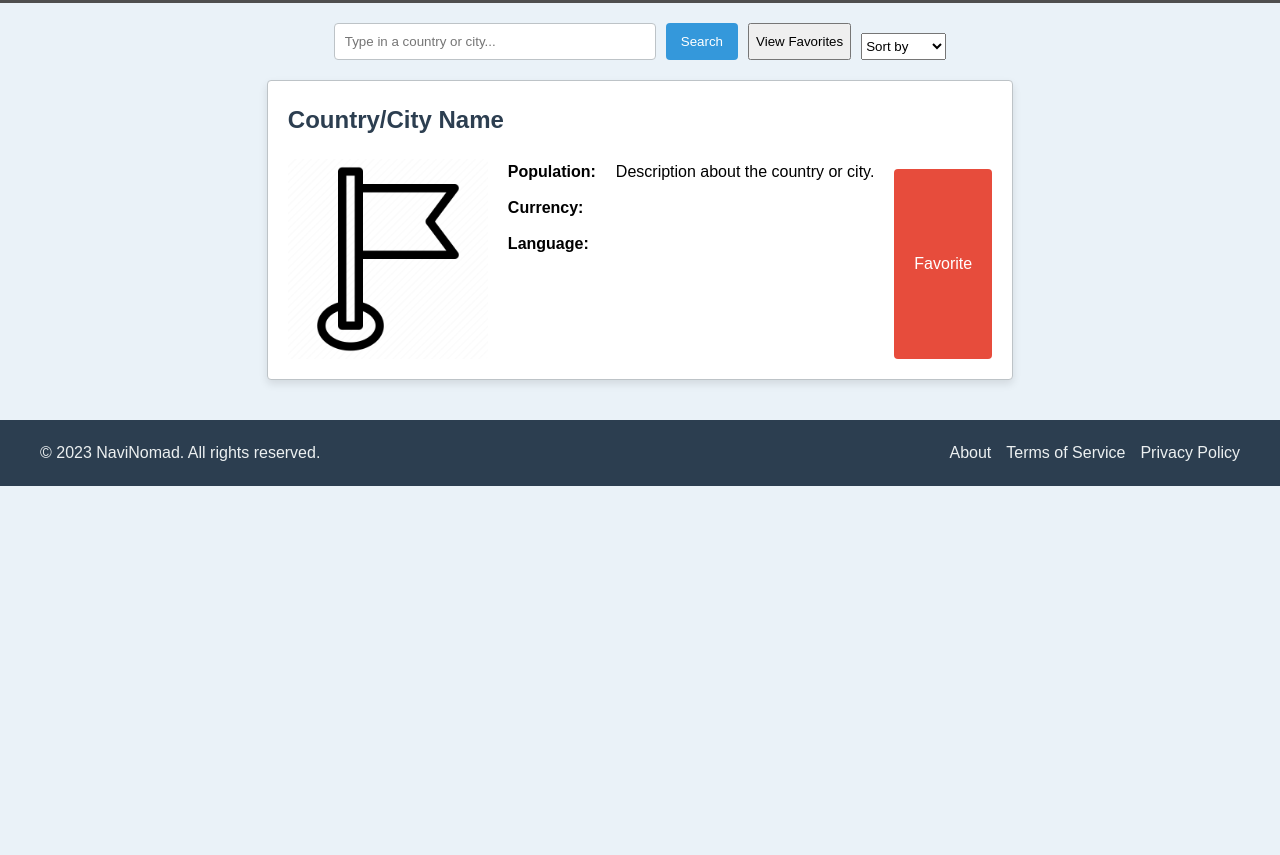
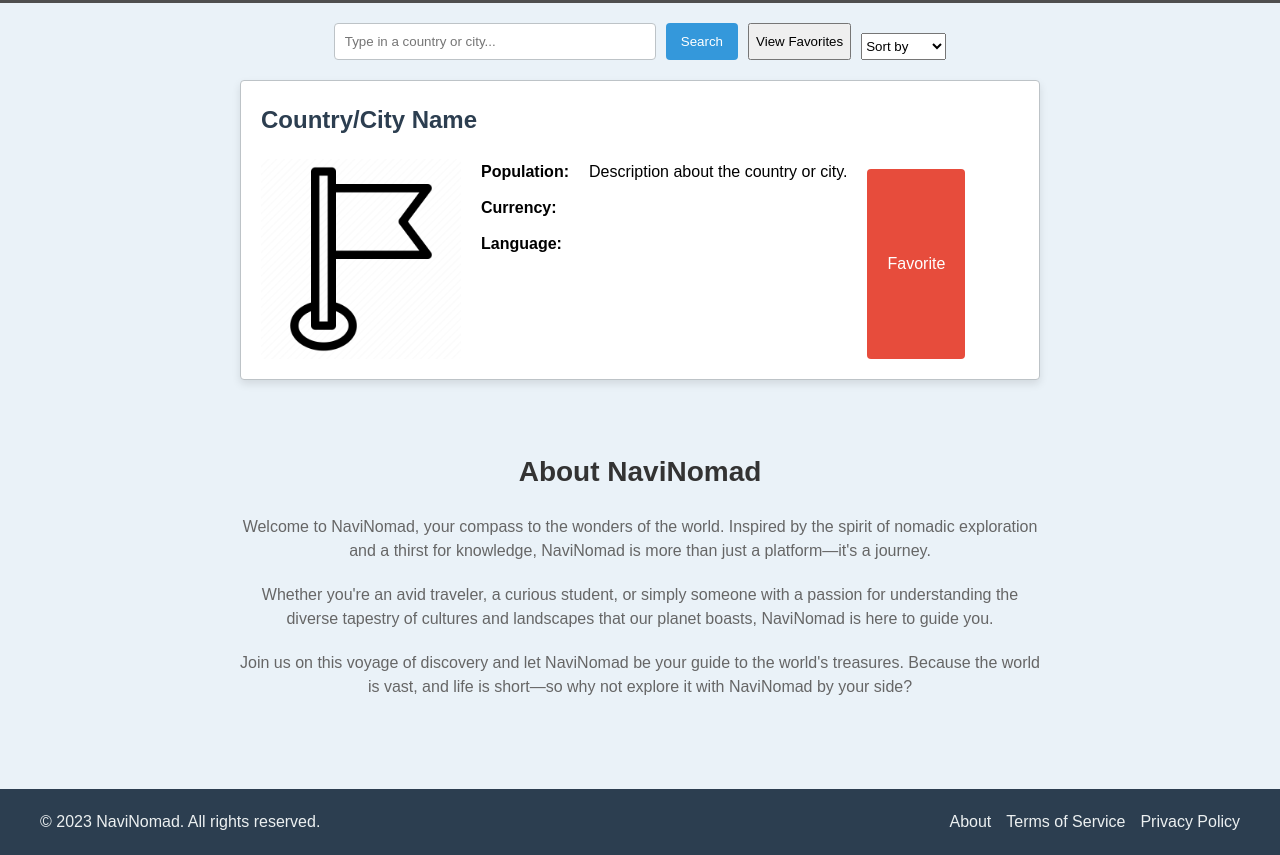
Before and after one commit to suleosmann/travel-Destination-explorer, a plain HTML site: page index.html in a window 1280 px wide. Shown: the part 397-1252 px from the top of the page. Before the commit the page ends 883 px from the top, so only its background shows below. Drawn offline with Linux system fonts and the light colour scheme; grey boxes are pictures that could not be loaded.

Commit message:
Added an about me section

```diff
--- a/css/styles.css
+++ b/css/styles.css
@@ -177,6 +177,29 @@ span {
     background-color: #FFFFFF;
     box-shadow: 0 4px 8px rgba(0, 0, 0, 0.1);
 }
+.about-section {
+
+    padding: 50px 0;  /* Vertical padding */
+    text-align: center;  /* Centered text */
+}
+
+.about-content {
+    max-width: 800px;  /* Limit the width for readability */
+    margin: 0 auto;  /* Center the content horizontally */
+}
+
+.about-section h2 {
+    font-size: 28px;
+    margin-bottom: 20px;
+    color: #333;  /* Dark gray color */
+}
+
+.about-section p {
+    font-size: 16px;
+    line-height: 1.5;  /* Spacing between lines */
+    color: #666;  /* Medium gray color */
+    margin-bottom: 20px;  /* Space between paragraphs */
+}
 
 .footer {
     background-color: #2C3E50;
--- a/index.html
+++ b/index.html
@@ -37,9 +37,8 @@
                 <select id="sort-filter">
                     <option value="">Sort by</option>
                     <option value="population">Population</option>
-                    <!-- Add more sorting options here -->
+
                 </select>
-                <!-- Add more dropdowns or checkboxes as needed -->
             </div>
         </section>
 
@@ -60,7 +59,7 @@
 
         <!-- Countries List Display -->
         <section class="countries-list">
-            <!-- Each country can be a div or article element here -->
+            <!-- Each country can be a div -->
         </section>
         <section id="favorites-section" style="display: none;">
             <h2>Favorited Countries</h2>
@@ -68,6 +67,17 @@
                 <!-- Favorited countries will be populated here -->
             </ul>
         </section>
+                <!-- About Section -->
+        <section id="about" class="about-section">
+            <div class="about-content">
+                <h2>About NaviNomad</h2>
+                <p>Welcome to NaviNomad, your compass to the wonders of the world. Inspired by the spirit of nomadic exploration and a thirst for knowledge, NaviNomad is more than just a platform—it's a journey.</p>
+                <p>Whether you're an avid traveler, a curious student, or simply someone with a passion for understanding the diverse tapestry of cultures and landscapes that our planet boasts, NaviNomad is here to guide you.</p>
+                <p>Join us on this voyage of discovery and let NaviNomad be your guide to the world's treasures. Because the world is vast, and life is short—so why not explore it with NaviNomad by your side?</p>
+            </div>
+        </section>
+
+
     </main>
 
     <footer class="footer">
```
Also changed, not shown: 1 other file.
